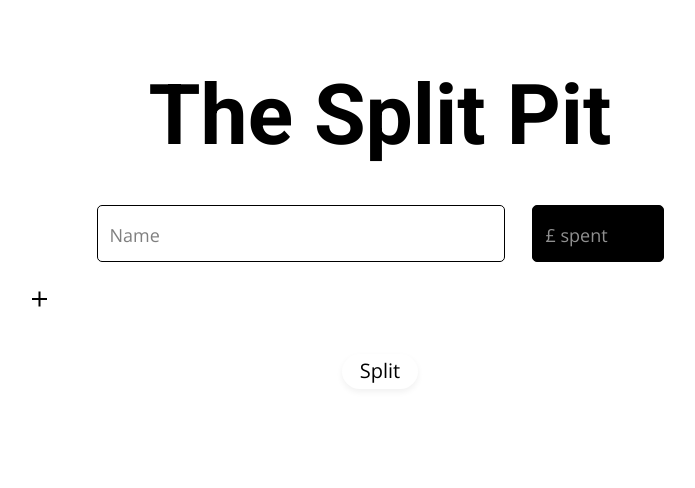
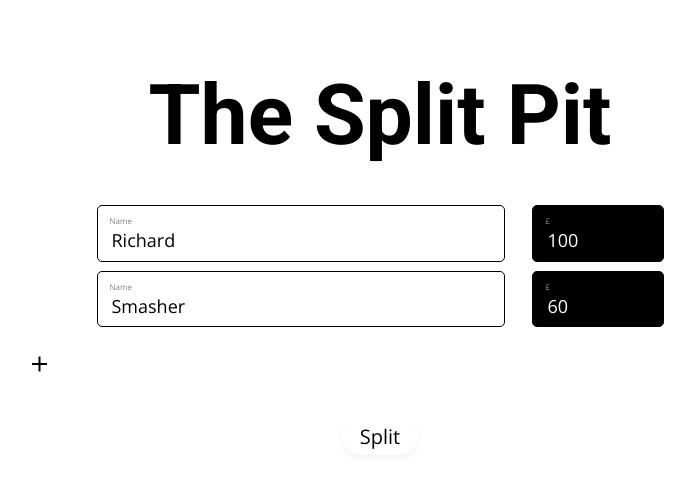
Before and after one commit to RichardPK/splitpit, a React (Create React App) app: page / in a window 1280 px wide. Shown: the top 488 px of the page, without its empty margins (260-955 px from the left). Built offline with nearby package versions, Linux system fonts and the light colour scheme.

Commit message:
Created transferAmounts state

```diff
--- a/src/components/form/Form.js
+++ b/src/components/form/Form.js
@@ -6,11 +6,24 @@ import { Error } from '../text-elements/index';
 import PlusMinus from '../plus-minus/PlusMinus';
 
 const Form = ({ className }) => {
-  const [nameValue, setNameValue] = useState('');
-  const [nameValid, setNameValid] = useState(null);
   const [errorMessage, setErrorMessage] = useState('');
 
-  const [values, setValues] = useState([{ name: '', amount: '' }]);
+  // const [values, setValues] = useState([{ name: '', amount: '' }]);
+  // const [transferAmounts, setTransferAmounts] = useState([]);
+
+  const [values, setValues] = useState([
+    { name: 'Richard', amount: '100' },
+    { name: 'Smasher', amount: '60' }
+  ]);
+
+  const [transferAmounts, setTransferAmounts] = useState([
+    { name: 'Richard', amount: '100' },
+    { name: 'Smasher', amount: '60' }
+  ]);
+
+  useEffect(() => {
+    setTransferAmounts(values);
+  }, [values]);
 
   const onInput = (value, type, index) => {
     const valuesCopy = [...values];
@@ -26,22 +39,8 @@ const Form = ({ className }) => {
     }
   };
 
-  useEffect(() => {
-    if (nameValid === true) {
-      setErrorMessage(null);
-      // After doing all the checks for validy entries, you would do something (i.e. move to a new view)
-      console.log('All data valid');
-    }
-
-    if (nameValid === false) {
-      setErrorMessage('Please enter your name');
-    }
-  }, [nameValid]);
-
   const renderRows = () => {
     return values.map((entry, index) => {
-      // console.log(values);
-      // debugger;
       return (
         <>
           <Row>
@@ -63,11 +62,27 @@ const Form = ({ className }) => {
   };
 
   const handleSplit = () => {
-    if (nameValue === '') {
-      setNameValid(false);
-    } else if (nameValue !== '') {
-      setNameValid(true);
+    const transferAmountsCopy = [...transferAmounts];
+
+    for (let value of transferAmountsCopy) {
+      value.amount = parseInt(value.amount);
     }
+
+    transferAmountsCopy.forEach((value) => {
+      const currentValueIndex = transferAmountsCopy.indexOf(value);
+      const nextValueIndex = currentValueIndex + 1;
+
+      if (transferAmountsCopy[nextValueIndex]) {
+        const currentAmount = value.amount;
+        const nextAmount = transferAmountsCopy[nextValueIndex].amount;
+        if (currentAmount - nextAmount > 0) {
+          debugger;
+        } else if (currentAmount - nextAmount < 0) {
+        }
+      }
+    });
+
+    // debugger;
   };
 
   const handleMinusClick = (index) => {
@@ -85,7 +100,7 @@ const Form = ({ className }) => {
   return (
     <Wrapper className={className}>
       <FormComponent onSubmit={(event) => event.preventDefault()}>{renderRows()}</FormComponent>
-      <ErrorComponent>{errorMessage}</ErrorComponent>
+      {/* <ErrorComponent>{errorMessage}</ErrorComponent> */}
       <PrimaryCta onClick={handleSplit}>Split</PrimaryCta>
     </Wrapper>
   );
--- a/src/components/form/text-input/TextInput.js
+++ b/src/components/form/text-input/TextInput.js
@@ -17,7 +17,7 @@ const TextInput = ({ type, onInput, value, index }) => {
         case 'name':
           return 'Name';
         case 'amount':
-          return '£ spent';
+          return '£';
       }
     }
   };
```
